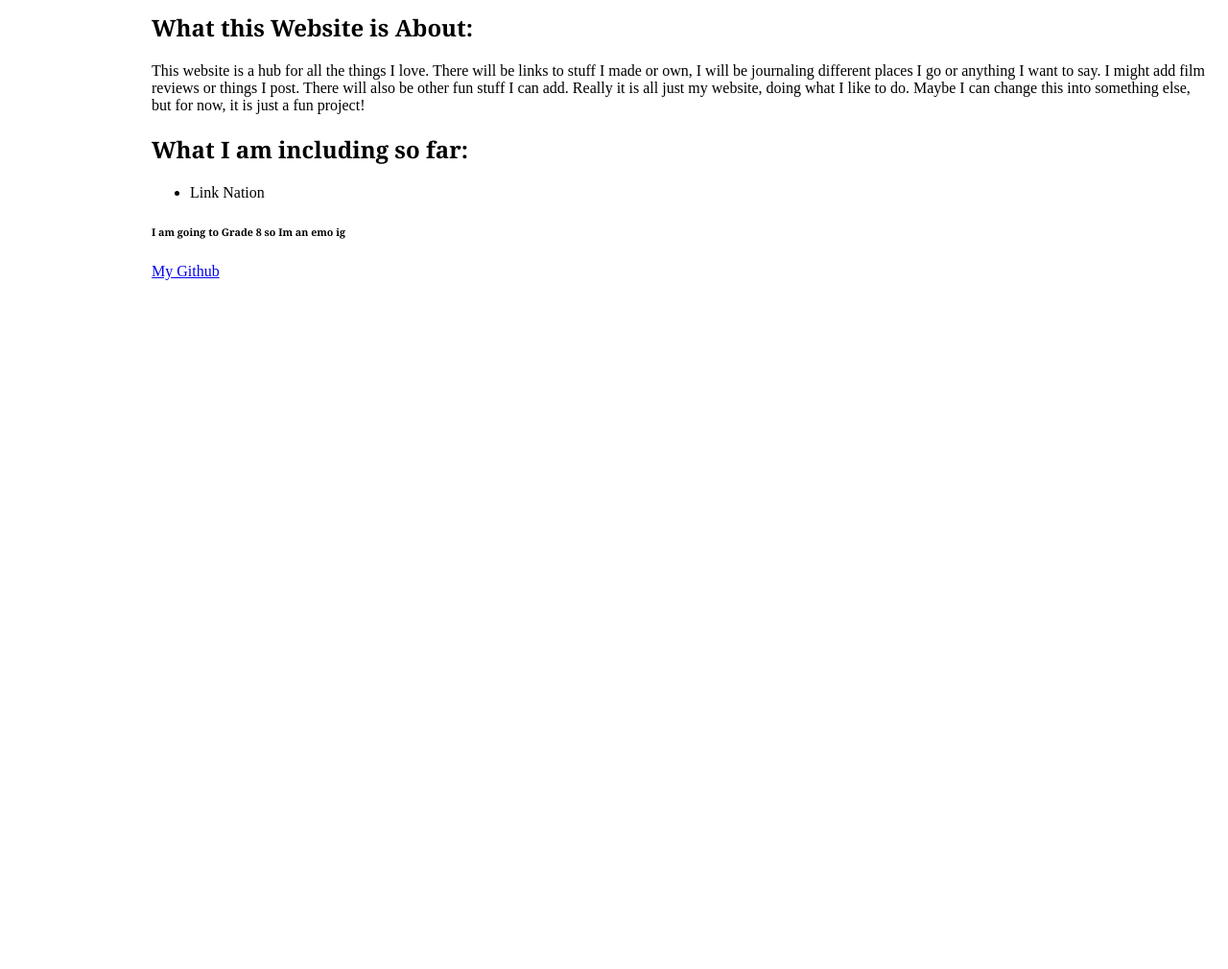
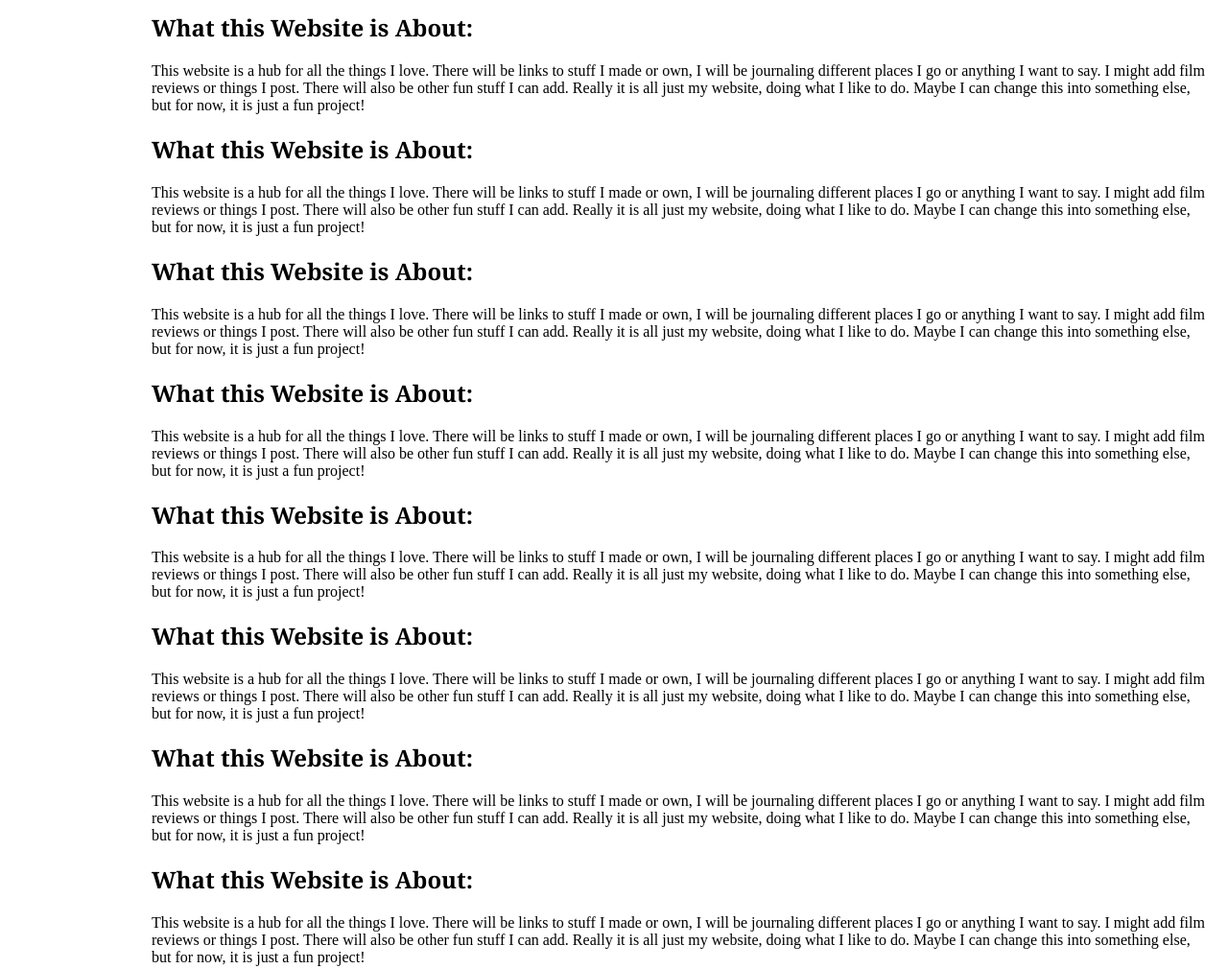
Before and after one commit to Techno-code/Techno-code.github.io, a plain HTML site: page index.html in a window 1280 px wide. Shown: the part 665-1675 px from the top of the page at 96% size. Before the commit the page ends 965 px from the top, so only its background shows below. Drawn offline with Linux system fonts and the light colour scheme; a script that the page names is missing.

Commit message:
testing to see if thingy works pog

```diff
--- a/index.html
+++ b/index.html
@@ -29,6 +29,23 @@
         	<h2>What this Website is About:</h2>
         	<p>This website is a hub for all the things I love. There will be links to stuff I made or own, I will be journaling different places I go or anything I want to say. I might add film reviews or things I post. There 				will also be other fun stuff I can add. Really it is all just my website, doing what I like to do. Maybe I can change this into something else, but for now, it is just a fun project!</p>
 
+
+           <h2>What this Website is About:</h2>
+        	<p>This website is a hub for all the things I love. There will be links to stuff I made or own, I will be journaling different places I go or anything I want to say. I might add film reviews or things I post. There 				will also be other fun stuff I can add. Really it is all just my website, doing what I like to do. Maybe I can change this into something else, but for now, it is just a fun project!</p>
+            <h2>What this Website is About:</h2>
+        	<p>This website is a hub for all the things I love. There will be links to stuff I made or own, I will be journaling different places I go or anything I want to say. I might add film reviews or things I post. There 				will also be other fun stuff I can add. Really it is all just my website, doing what I like to do. Maybe I can change this into something else, but for now, it is just a fun project!</p>
+            <h2>What this Website is About:</h2>
+        	<p>This website is a hub for all the things I love. There will be links to stuff I made or own, I will be journaling different places I go or anything I want to say. I might add film reviews or things I post. There 				will also be other fun stuff I can add. Really it is all just my website, doing what I like to do. Maybe I can change this into something else, but for now, it is just a fun project!</p>
+            <h2>What this Website is About:</h2>
+        	<p>This website is a hub for all the things I love. There will be links to stuff I made or own, I will be journaling different places I go or anything I want to say. I might add film reviews or things I post. There 				will also be other fun stuff I can add. Really it is all just my website, doing what I like to do. Maybe I can change this into something else, but for now, it is just a fun project!</p>
+            <h2>What this Website is About:</h2>
+        	<p>This website is a hub for all the things I love. There will be links to stuff I made or own, I will be journaling different places I go or anything I want to say. I might add film reviews or things I post. There 				will also be other fun stuff I can add. Really it is all just my website, doing what I like to do. Maybe I can change this into something else, but for now, it is just a fun project!</p>
+            <h2>What this Website is About:</h2>
+        	<p>This website is a hub for all the things I love. There will be links to stuff I made or own, I will be journaling different places I go or anything I want to say. I might add film reviews or things I post. There 				will also be other fun stuff I can add. Really it is all just my website, doing what I like to do. Maybe I can change this into something else, but for now, it is just a fun project!</p>
+            <h2>What this Website is About:</h2>
+        	<p>This website is a hub for all the things I love. There will be links to stuff I made or own, I will be journaling different places I go or anything I want to say. I might add film reviews or things I post. There 				will also be other fun stuff I can add. Really it is all just my website, doing what I like to do. Maybe I can change this into something else, but for now, it is just a fun project!</p>
+
+
       		<h2>What I am including so far:</h2>
       		<ul>
       		<li> Link Nation
```
